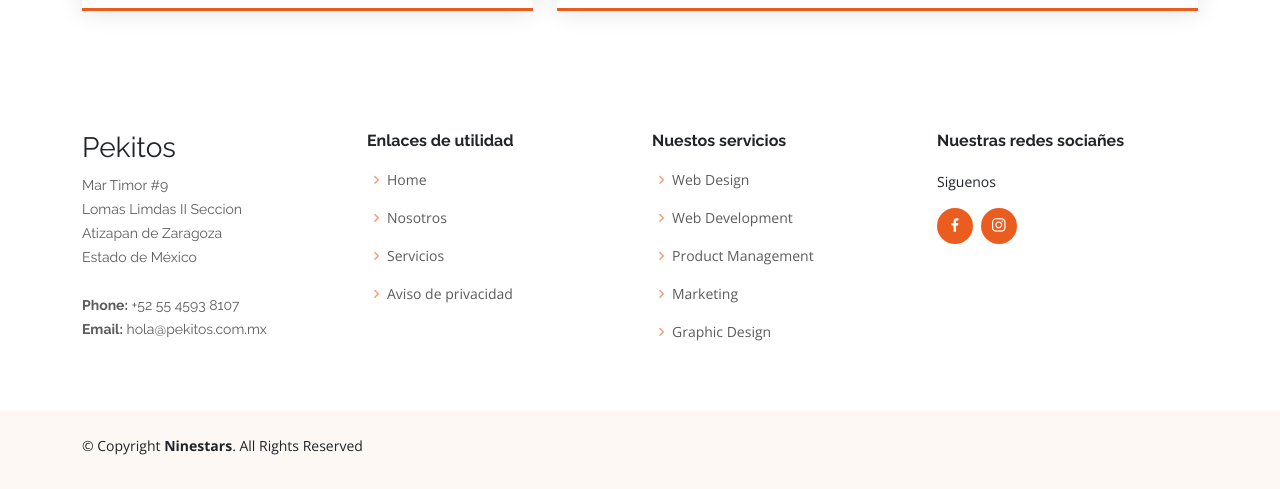
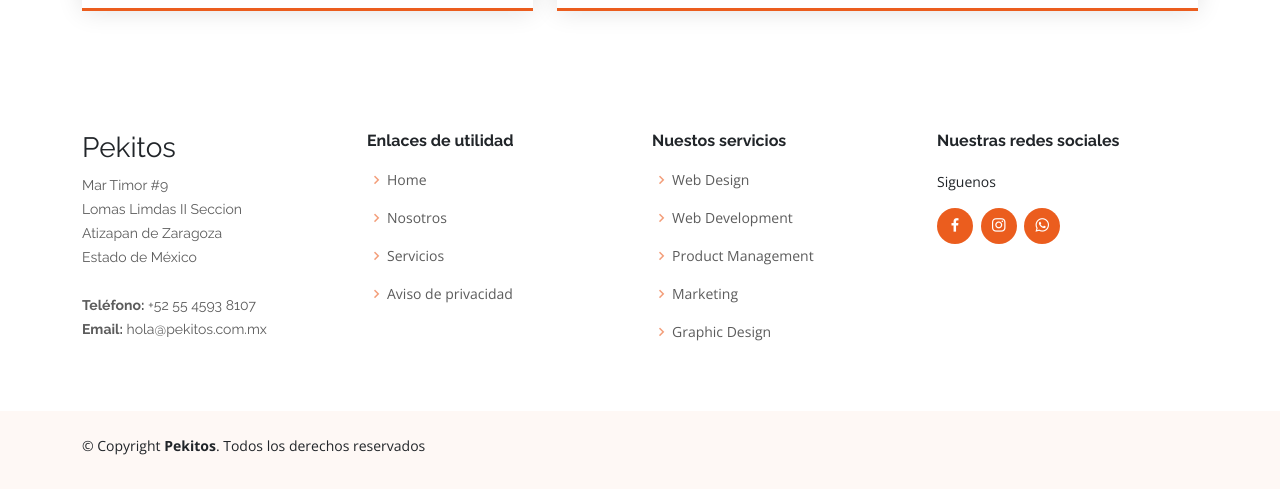
Before and after one commit to arvidromero/Pekitos, a plain HTML site: page index.html in a window 1280 px wide. Shown: the part 5216-5705 px from the top of the page. Drawn offline with nearby package versions, Linux system fonts and the light colour scheme.

Commit message:
boton whatsapp

```diff
--- a/index.html
+++ b/index.html
@@ -618,7 +618,7 @@
               Lomas Limdas II Seccion<br>
               Atizapan de Zaragoza <br>
               Estado de México <br><br>
-              <strong>Phone:</strong> +52 55 4593 8107<br>
+              <strong>Teléfono:</strong> +52 55 4593 8107<br>
               <strong>Email:</strong> hola@pekitos.com.mx<br>
             </p>
           </div>
@@ -645,13 +645,13 @@
           </div>
 
           <div class="col-lg-3 col-md-6 footer-links">
-            <h4>Nuestras redes sociañes</h4>
+            <h4>Nuestras redes sociales</h4>
             <p>Siguenos</p>
             <div class="social-links mt-3">
               <!-- <a href="#" class="twitter"><i class="bx bxl-twitter"></i></a> -->
               <a href="https://www.facebook.com/pekitosmx" class="facebook"><i class="bx bxl-facebook"></i></a>
               <a href="https://www.instagram.com/pekitosmx/" class="instagram"><i class="bx bxl-instagram"></i></a>
-              <!-- <a href="#" class="google-plus"><i class="bx bxl-skype"></i></a> -->
+              <a href="https://wa.me/525545938107"  class="whatsapp"><i class="bx bxl-whatsapp"></i></a>
               <!-- <a href="#" class="linkedin"><i class="bx bxl-linkedin"></i></a> -->
             </div>
           </div>
@@ -662,7 +662,7 @@
 
     <div class="container py-4">
       <div class="copyright">
-        &copy; Copyright <strong><span>Ninestars</span></strong>. All Rights Reserved
+        &copy; Copyright <strong><span>Pekitos</span></strong>. Todos los derechos reservados
       </div>
 
     </div>
```
